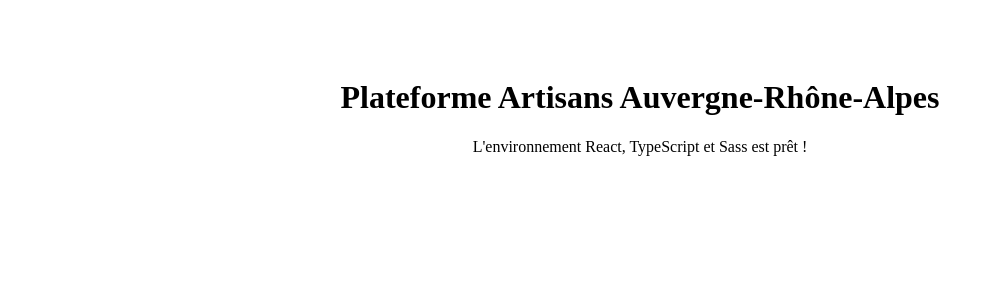
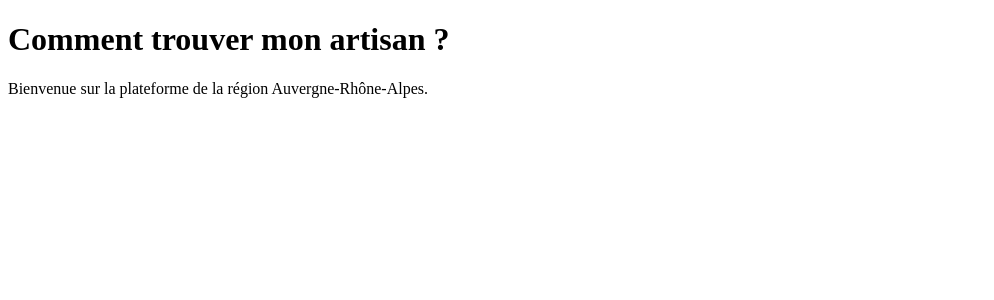
Before and after one commit to userXXIIXII/trouve-ton-artisan, a React (Vite) app: page / in a window 1280 px wide. Shown: the top 300 px of the page, without its empty margins (0-994 px from the left). Built offline with nearby package versions, Linux system fonts and the light colour scheme.

Commit message:
Création des pages principales + mise en place du système de routage

```diff
--- a/package.json
+++ b/package.json
@@ -14,6 +14,7 @@
     "react": "^19.2.7",
     "react-dom": "^19.2.7",
     "react-icons": "^5.7.0",
+    "react-router-dom": "^7.18.1",
     "sass": "^1.101.0"
   },
   "devDependencies": {
--- a/src/App.tsx
+++ b/src/App.tsx
@@ -1,10 +1,24 @@
 import React from 'react';
+import { BrowserRouter as Router, Routes, Route } from 'react-router-dom';
+import Home from './pages/Home';
+import Artisan from './pages/Artisan';
+import NotFound from './pages/NotFound';
 
 export default function App() {
   return (
-    <div style={{ textAlign: 'center', padding: '50px' }}>
-      <h1>Plateforme Artisans Auvergne-Rhône-Alpes</h1>
-      <p>L'environnement React, TypeScript et Sass est prêt !</p>
-    </div>
+    <Router>
+
+      <Routes>
+        {/* Route pour la page d'accueil */}
+        <Route path="/" element={<Home />} />
+
+        {/* Route dynamique pour la fiche d'un artisan (ex: /artisan/4) */}
+        <Route path="/artisan/:id" element={<Artisan />} />
+
+        {/* Route de secours (fallback) : si l'URL ne correspond à rien, on affiche la 404 */}
+        <Route path="*" element={<NotFound />} />
+      </Routes>
+
+    </Router>
   );
 }
--- /dev/null
+++ b/src/pages/Artisan.tsx
@@ -0,0 +1,13 @@
+import React from 'react';
+import { useParams } from 'react-router-dom';
+
+export default function Artisan() {
+    const { id } = useParams<{ id: string }>();
+
+    return (
+        <main>
+            <h1>Fiche Artisan</h1>
+            <p>Affichage de l'artisan avec l'ID : <strong>{id}</strong></p>
+        </main>
+    );
+}
--- /dev/null
+++ b/src/pages/Home.tsx
@@ -0,0 +1,10 @@
+import React from 'react';
+
+export default function Home() {
+    return (
+        <main>
+            <h1>Comment trouver mon artisan ?</h1>
+            <p>Bienvenue sur la plateforme de la région Auvergne-Rhône-Alpes.</p>
+        </main>
+    );
+}
--- /dev/null
+++ b/src/pages/NotFound.tsx
@@ -0,0 +1,10 @@
+import React from 'react';
+
+export default function NotFound() {
+    return (
+        <main style={{ textAlign: 'center', padding: '50px' }}>
+            <h1>404 - Oups ! Cette page n'existe pas. </h1>
+            <p>L'adresse est peut-être incorrecte ou la page a été déplacée.</p>
+        </main>
+    );
+}
```
Also changed, not shown: 1 other file (tests, documents, lock files or other folders).
